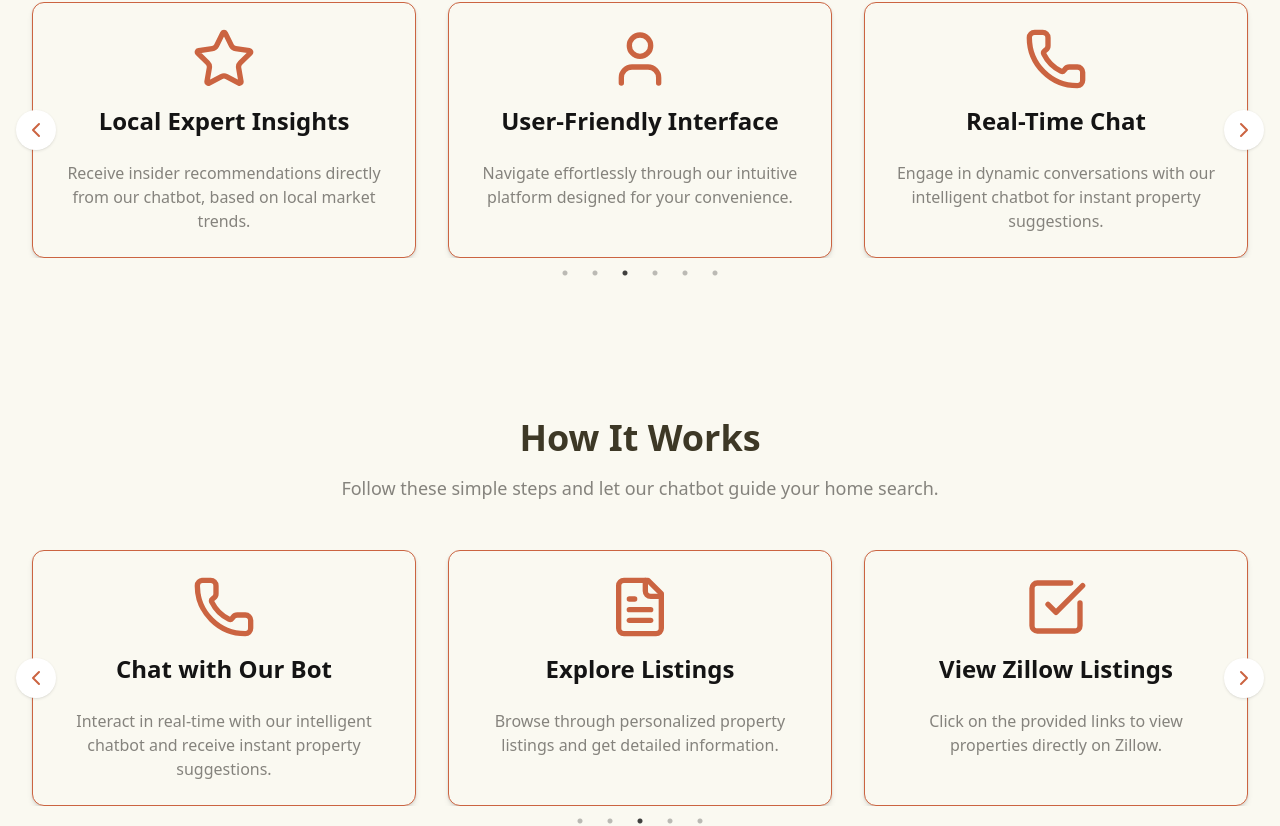
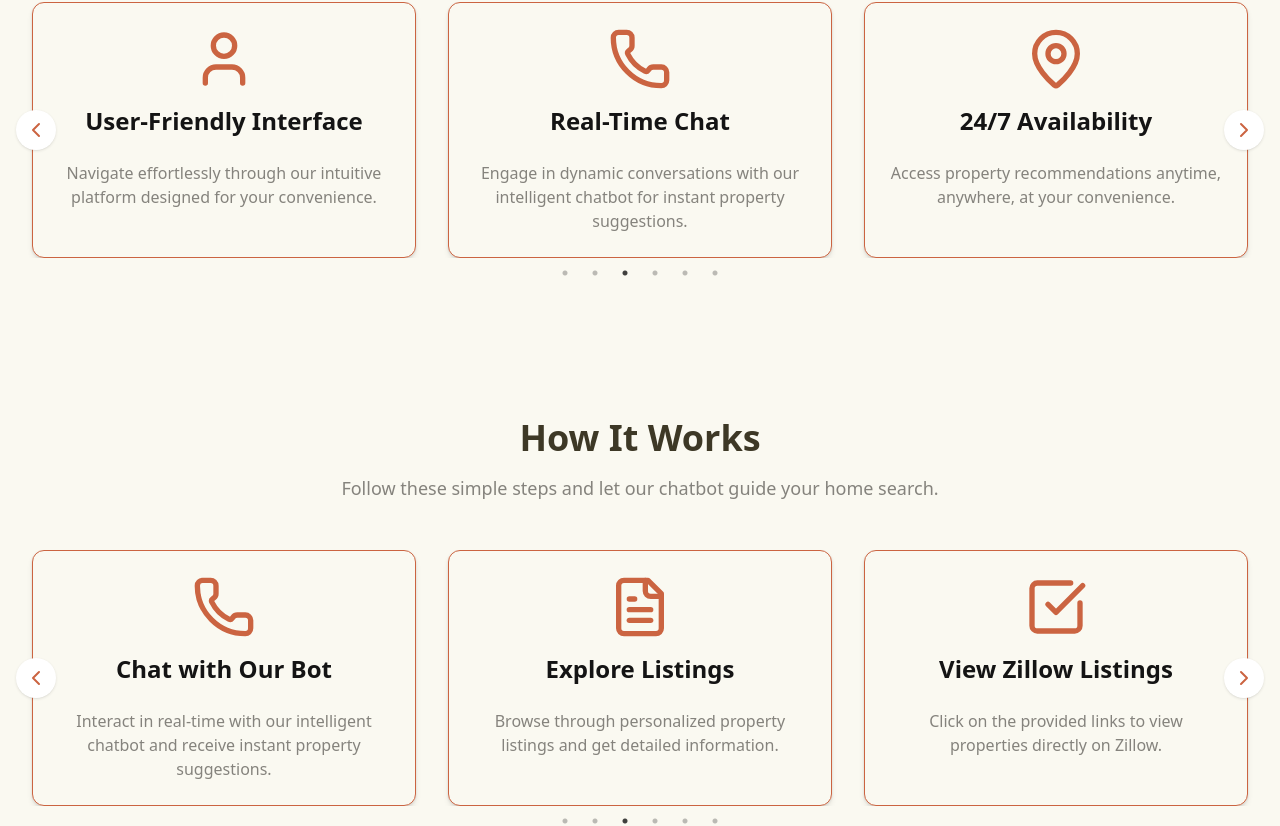
Before and after one commit to joonseolee/EstateWise-Chapel-Hill-Chatbot, a Next.js app in the folder frontend/: page / in a window 1280 px wide. Shown: the part 1018-1844 px from the top of the page. Built offline with nearby package versions, Linux system fonts and the light colour scheme.

Commit message:
Fix: Added MoE & Visualizations to App

```diff
--- a/frontend/pages/index.tsx
+++ b/frontend/pages/index.tsx
@@ -112,12 +112,6 @@ const features = [
     icon: <Shield className="w-16 h-16 text-primary" />,
   },
   {
-    title: "Local Expert Insights",
-    description:
-      "Receive insider recommendations directly from our chatbot, based on local market trends.",
-    icon: <Star className="w-16 h-16 text-primary" />,
-  },
-  {
     title: "User-Friendly Interface",
     description:
       "Navigate effortlessly through our intuitive platform designed for your convenience.",
@@ -146,6 +140,12 @@ const features = [
     description:
       "Experience interactive visualizations that enhance your property search.",
     icon: <FileText className="w-16 h-16 text-primary" />,
+  },
+  {
+    title: "Local Expert Insights",
+    description:
+      "Receive insider recommendations directly from our chatbot, based on local market trends.",
+    icon: <Star className="w-16 h-16 text-primary" />,
   },
 ];
 
@@ -190,6 +190,12 @@ const howItWorks = [
     description:
       "Help us improve by providing feedback on your experience and preferences.",
     icon: <Smile className="w-16 h-16 text-primary" />,
+  },
+  {
+    title: "View Visualizations",
+    description:
+      "Experience interactive visualizations that enhance your property search.",
+    icon: <Star className="w-16 h-16 text-primary" />,
   }
 ];
 
```
